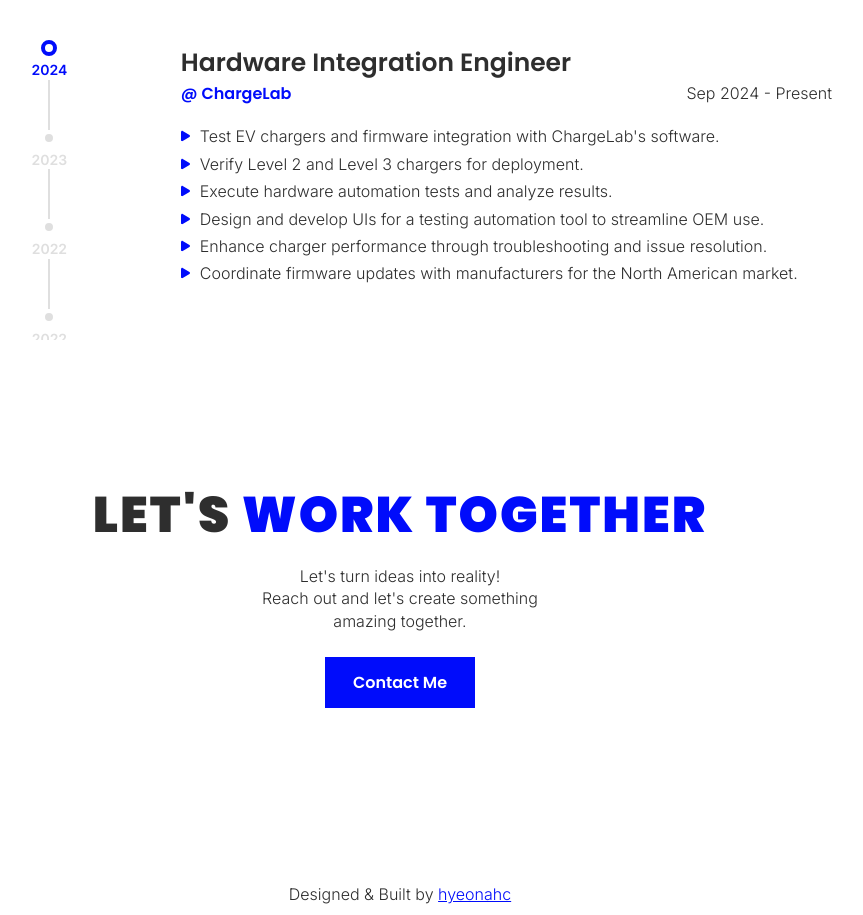
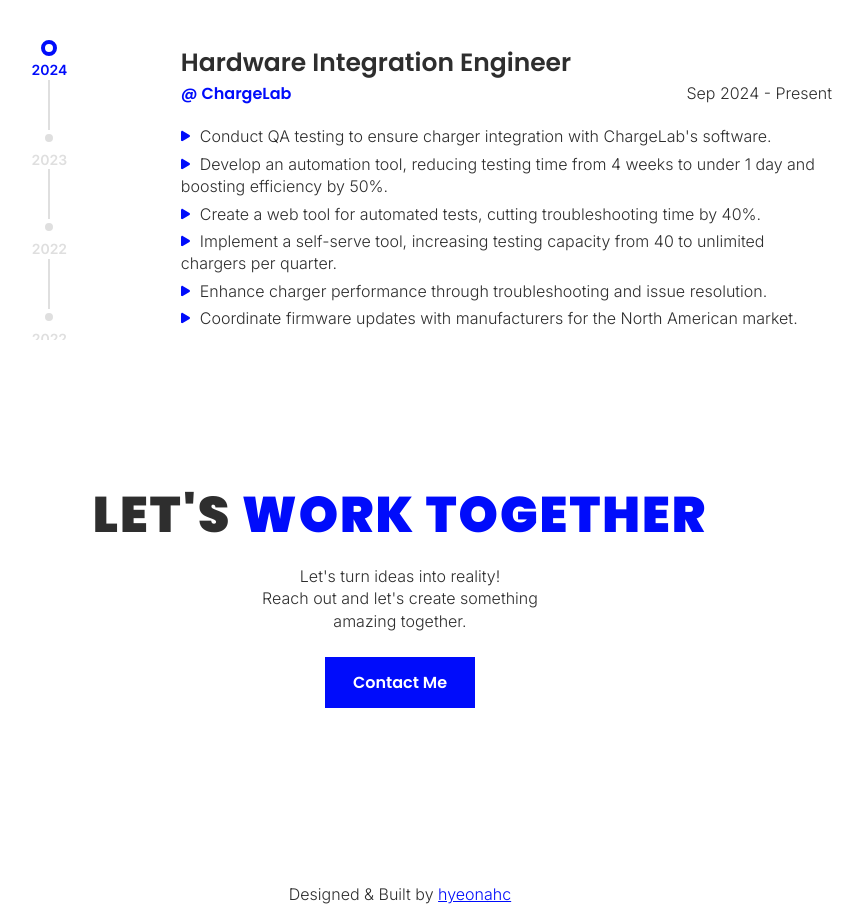
Before and after one commit to hyeonahc/portfolio, a Next.js app: page / in a window 1280 px wide. Shown: the part 3480-4395 px from the top of the page, without its empty margins (240-1103 px from the left). Built offline with nearby package versions, Linux system fonts and the light colour scheme; a web font is replaced by a local one.

Commit message:
Update ChargeLab work experience

```diff
--- a/components/MyJourneySection/MyJourneyData.js
+++ b/components/MyJourneySection/MyJourneyData.js
@@ -6,10 +6,10 @@ export const MyJourneyData = [
     position: 'Hardware Integration Engineer',
     duration: 'Sep 2024 - Present',
     experiences: [
-      "Test EV chargers and firmware integration with ChargeLab's software.",
-      'Verify Level 2 and Level 3 chargers for deployment.',
-      'Execute hardware automation tests and analyze results.',
-      'Design and develop UIs for a testing automation tool to streamline OEM use.',
+      "Conduct QA testing to ensure charger integration with ChargeLab's software.",
+      'Develop an automation tool, reducing testing time from 4 weeks to under 1 day and boosting efficiency by 50%.',
+      'Create a web tool for automated tests, cutting troubleshooting time by 40%.',
+      'Implement a self-serve tool, increasing testing capacity from 40 to unlimited chargers per quarter.',
       'Enhance charger performance through troubleshooting and issue resolution.',
       'Coordinate firmware updates with manufacturers for the North American market.',
     ],
```
